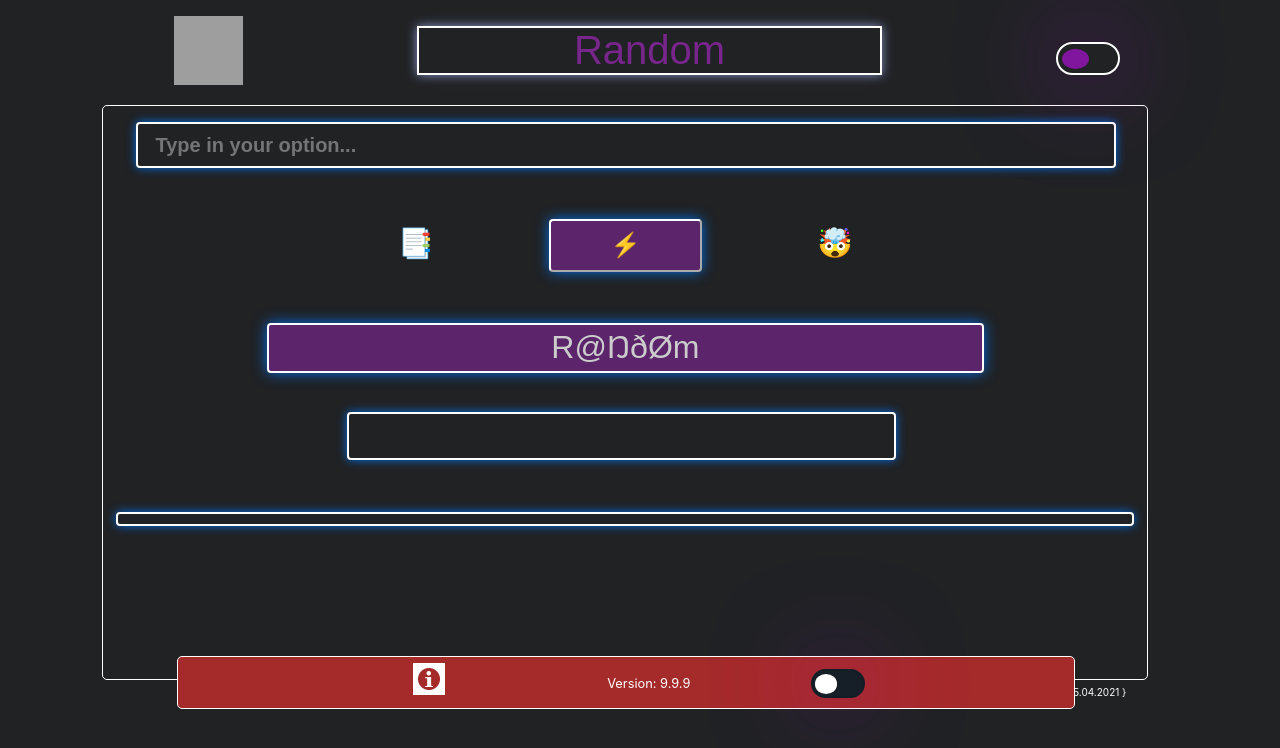
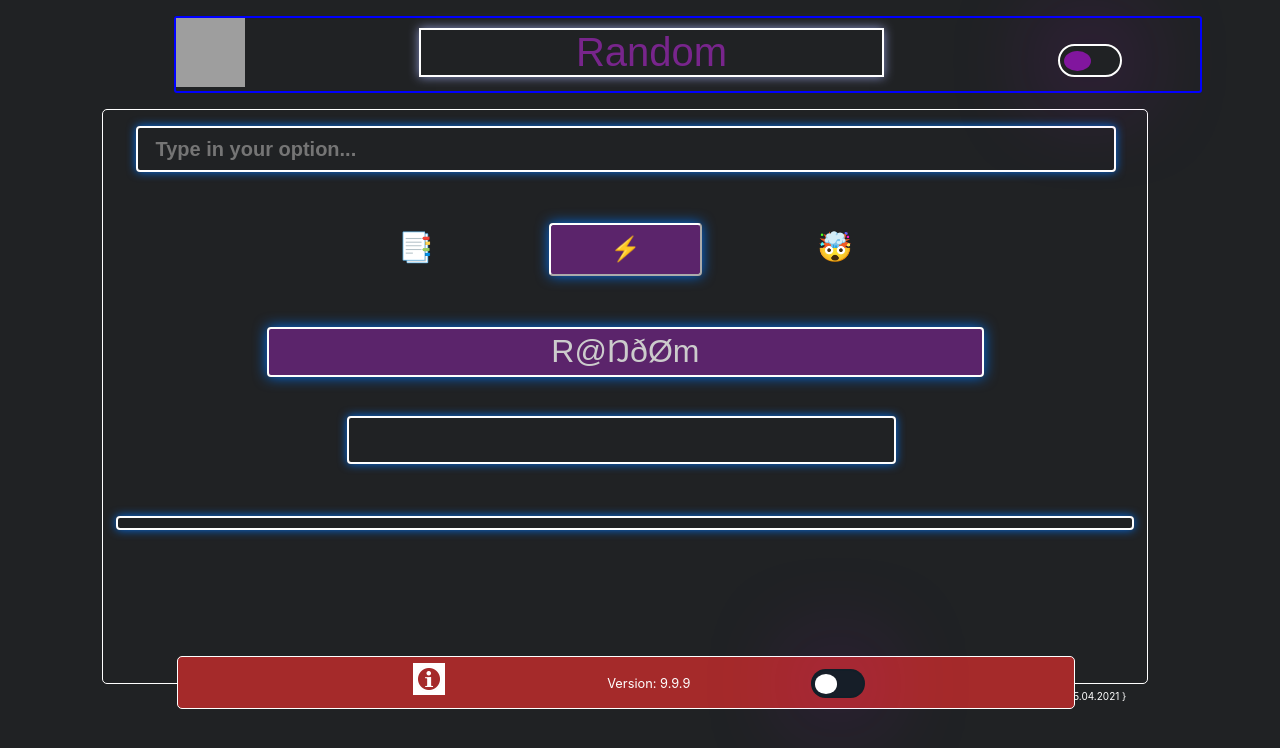
Before and after one commit to JARVIS-source/random-web, a React (Create React App) app: page / in a window 1280 px wide. Shown: the top 748 px of the page. Built offline with nearby package versions, Linux system fonts and the light colour scheme; grey boxes are pictures that could not be loaded.

Commit message:
completed!

```diff
--- a/public/main.css
+++ b/public/main.css
@@ -459,6 +459,7 @@ body {
     .nav.container {
         width: 90%;
         margin-left: 7%;
+        border: 2px solid goldenrod;
     }
 
     #infpic {
@@ -599,6 +600,7 @@ body {
         width: 80%;
         max-width: 1030px;
         margin-left: 11.5%;
+        border: 2px solid pink;
     }
 
     #infpic {
@@ -742,6 +744,7 @@ body {
         width: 80%;
         max-width: 1030px;
         margin-left: 13.6%;
+        border: 2px solid blue;
     }
 
     #infpic {
@@ -886,6 +889,7 @@ body {
         width: 80%;
         max-width: 1030px;
         margin-left: 13.5%;
+        border: 2px solid red;
     }
 
     #infpic {
@@ -1029,6 +1033,7 @@ body {
     .nav.container {
         width: 90%;
         margin-left: 25%;
+        border: 2px solid green;
     }
 
     #infpic {
```
